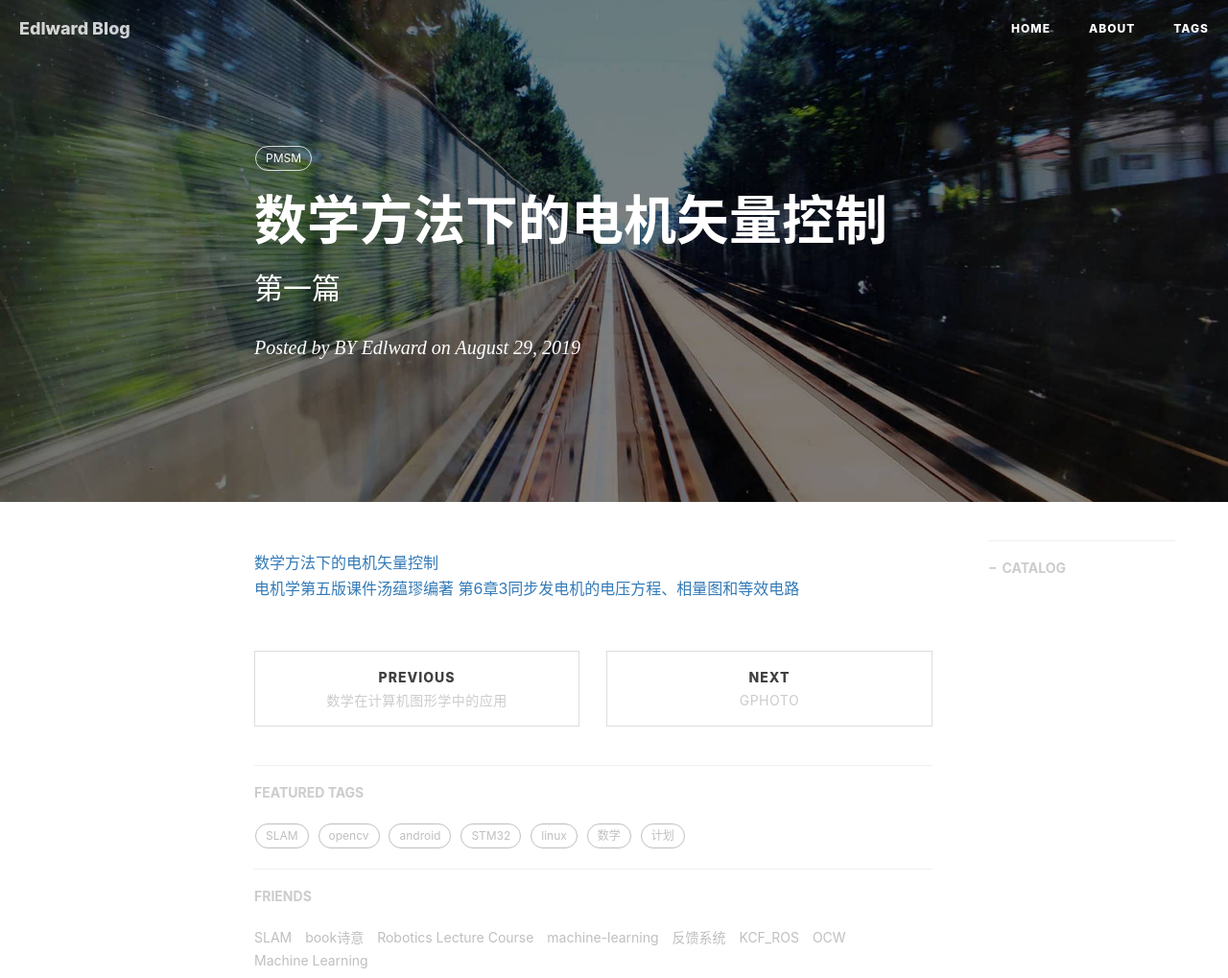
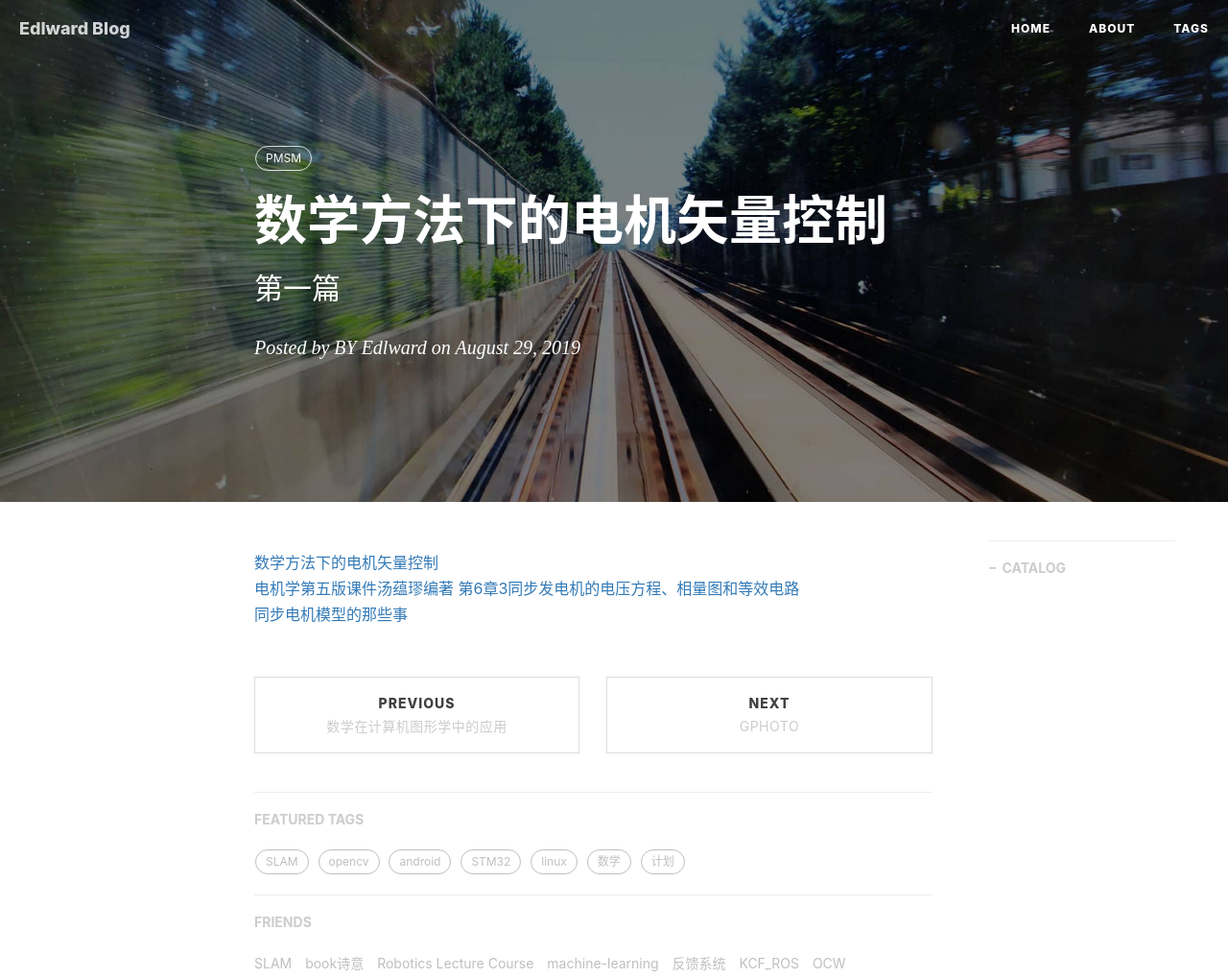
Before and after one commit to gary-robotics/dlward, a Jekyll site: the page built from _posts/2019-09-28-数学方法下的电机矢量控制-2019.markdown, in a window 1280 px wide, cut to the strip 0-1019 px from the top of the page. Shown: the whole strip at 96% size. Built offline with Jekyll 4.4.1, drawn with Linux system fonts in a browser that asks for light colours; nearby versions of some CDN libraries; comment, search, counter and statistics services are not loaded.

Commit message:
Update 2019-09-28-数学方法下的电机矢量控制-2019.markdown

```diff
--- a/_posts/2019-09-28-数学方法下的电机矢量控制-2019.markdown
+++ b/_posts/2019-09-28-数学方法下的电机矢量控制-2019.markdown
@@ -12,3 +12,4 @@ tags:                               #标签
 
 [数学方法下的电机矢量控制](https://zhuanlan.zhihu.com/p/73786237)
 [电机学第五版课件汤蕴璆编著 第6章3同步发电机的电压方程、相量图和等效电路](https://wenku.baidu.com/view/0d821bccfbb069dc5022aaea998fcc22bdd14373.html?from=search)
+[同步电机模型的那些事](https://zhuanlan.zhihu.com/p/24284620)
```
